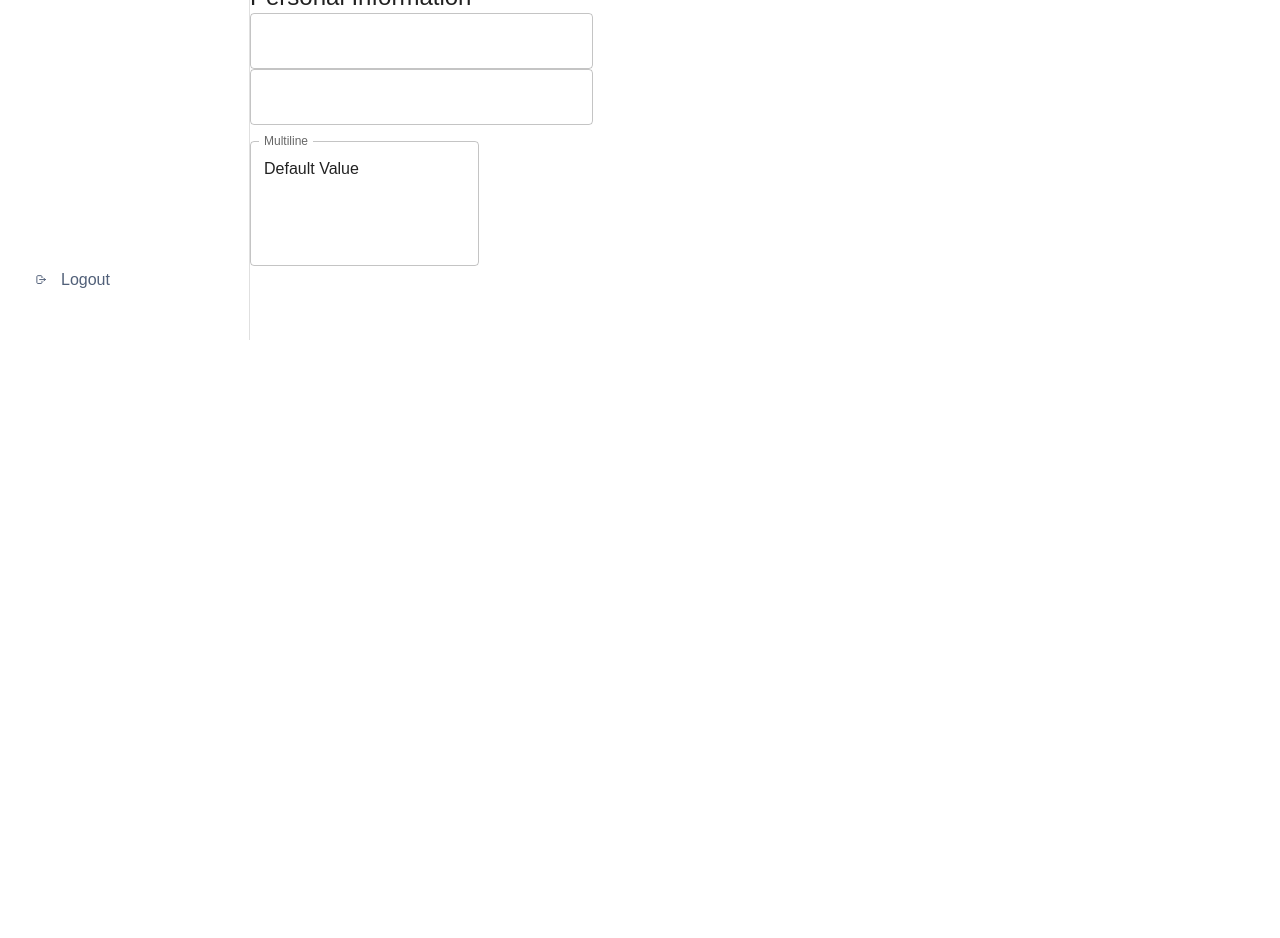
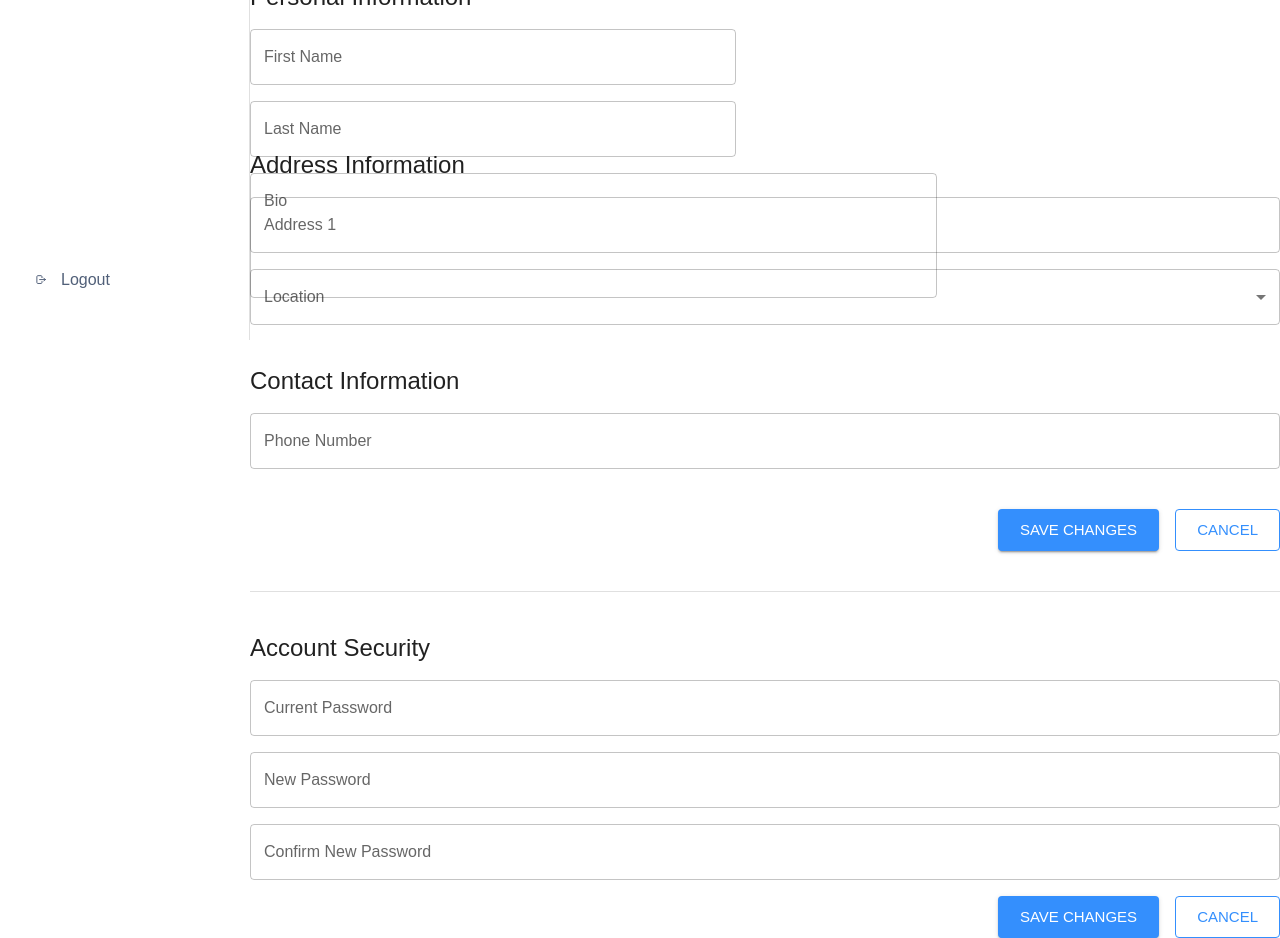
Before and after one commit to Kh1T/agteach-instructor, a React (Create React App) app: page /setting in a window 1280 px wide. Shown: the part 460-1398 px from the top of the page. Before the commit the page ends 800 px from the top, so only its background shows below. Built offline with nearby package versions, Linux system fonts and the light colour scheme.

Commit message:
feat-dashbord: complete dashboard setting

```diff
--- a/src/components/CustomButton.jsx
+++ b/src/components/CustomButton.jsx
@@ -6,7 +6,6 @@ function CustomButton({ children, ...props }) {
       sx={{
         height: 50,
         borderRadius: 2,
-        width: "100%",
       }}
       {...props}
     >
--- a/src/components/CustomInputField.jsx
+++ b/src/components/CustomInputField.jsx
@@ -6,6 +6,7 @@ function CustomInputField({
   fieldType = "text",
   register,
   errors,
+  ...props
 }) {
   const nameLowerCase = fieldName.toLowerCase();
 
@@ -16,15 +17,17 @@ function CustomInputField({
   const helperText = errors ? errors[nameLowerCase]?.message : "";
 
   return (
-    <FormControl variant="outlined">
+    <FormControl variant="outlined" fullWidth>
       {fieldType === "password" ? (
         <CustomPasswordField register={register} errors={errors} />
       ) : (
         <TextField
+          fullWidth
           label={fieldName}
           {...registerField}
           error={errorState} // Error state
           helperText={helperText}
+          {...props}
         />
       )}
     </FormControl>
--- a/src/components/CustomPasswordField.jsx
+++ b/src/components/CustomPasswordField.jsx
@@ -20,7 +20,6 @@ function CustomPasswordField({ register, fieldName = "Password", errors }) {
     ? register(nameLowerCase, { required: `${fieldName} is required` })
     : {};
   const errorState = errors ? !!errors[nameLowerCase] : false;
-  const helperText = errors ? errors[nameLowerCase]?.message : "";
 
   return (
     <>
--- a/src/pages/Setting.jsx
+++ b/src/pages/Setting.jsx
@@ -1,17 +1,20 @@
 import {
   Avatar,
-  Box,
   Grid2 as Grid,
   Typography,
-  TextField,
+  Stack,
+  MenuItem,
+  Divider,
 } from "@mui/material";
 import profileImg from "../assets/dashboard-setting/profile-img.png";
 import CustomButton from "../components/CustomButton";
+import CustomInputField from "../components/CustomInputField";
 
 function SettingPage() {
   return (
     <Grid container direction="column" gap={5}>
       {/* Profile Section */}
+
       <Grid container direction="column" gap={2} alignContent="start">
         <Typography variant="h5">Profile</Typography>
 
@@ -28,23 +31,93 @@ function SettingPage() {
         </CustomButton>
       </Grid>
 
-      {/* Personal Information Section */}
-      <Grid>
-        <Typography variant="h5">Personal Information</Typography>
-        <Grid container gap={2}>
-          <Grid size={4} container direction="column">
-            <TextField></TextField>
-            <TextField></TextField>
+      {/* Information Section */}
+      <Grid container direction="column" gap={5}>
+        <Stack height="100%" gap={2}>
+          <Typography variant="h5">Personal Information</Typography>
+          <Grid container height="10vh" gap={2}>
+            <Grid container gap={2}>
+              <CustomInputField fieldName="First Name" />
+              <CustomInputField fieldName="Last Name" />
+            </Grid>
+
+            <Grid size={8}>
+              <CustomInputField fieldName="Bio" multiline rows={4} fullWidth />
+            </Grid>
           </Grid>
-          <Grid size={8} container>
-            <TextField
-              id="outlined-multiline-static"
-              label="Multiline"
-              multiline
-              rows={4}
-              defaultValue="Default Value"
-            />
-          </Grid>
+        </Stack>
+
+        {/* Address Information Section */}
+
+        <Stack gap={2}>
+          <Typography variant="h5">Address Information</Typography>
+          <CustomInputField fieldName="Address 1" />
+          <CustomInputField
+            fieldName="Location"
+            noValidate
+            autoComplete="off"
+            select
+          >
+            <MenuItem value="Phnom Penh">Phnom Penh</MenuItem>
+          </CustomInputField>
+        </Stack>
+
+        {/* Contact Information Section */}
+        <Stack gap={2}>
+          <Typography variant="h5">Contact Information</Typography>
+          <CustomInputField fieldName="Phone Number" />
+        </Stack>
+
+        {/* Button */}
+
+        <Grid container gap={2} justifyContent="end">
+          <CustomButton
+            sx={{ backgroundColor: "blue.main" }}
+            variant="contained"
+            size="large"
+          >
+            SAVE CHANGES
+          </CustomButton>
+          <CustomButton
+            sx={{ borderColor: "blue.main", color: "blue.main" }}
+            variant="outlined"
+            size="large"
+          >
+            CANCEL
+          </CustomButton>
+        </Grid>
+      </Grid>
+
+      <Divider />
+
+      {/* Acount Security */}
+
+      <Grid container gap={2}>
+        <Typography variant="h5">Account Security</Typography>
+        <CustomInputField fieldName="Current Password" />
+        <CustomInputField fieldName="New Password" />
+        <CustomInputField fieldName="Confirm New Password" />
+        <Grid
+          container
+          width="100%"
+          gap={2}
+          direction="row"
+          justifyContent="end"
+        >
+          <CustomButton
+            sx={{ backgroundColor: "blue.main" }}
+            variant="contained"
+            size="large"
+          >
+            SAVE CHANGES
+          </CustomButton>
+          <CustomButton
+            sx={{ borderColor: "blue.main", color: "blue.main" }}
+            variant="outlined"
+            size="large"
+          >
+            CANCEL
+          </CustomButton>
         </Grid>
       </Grid>
     </Grid>
```
